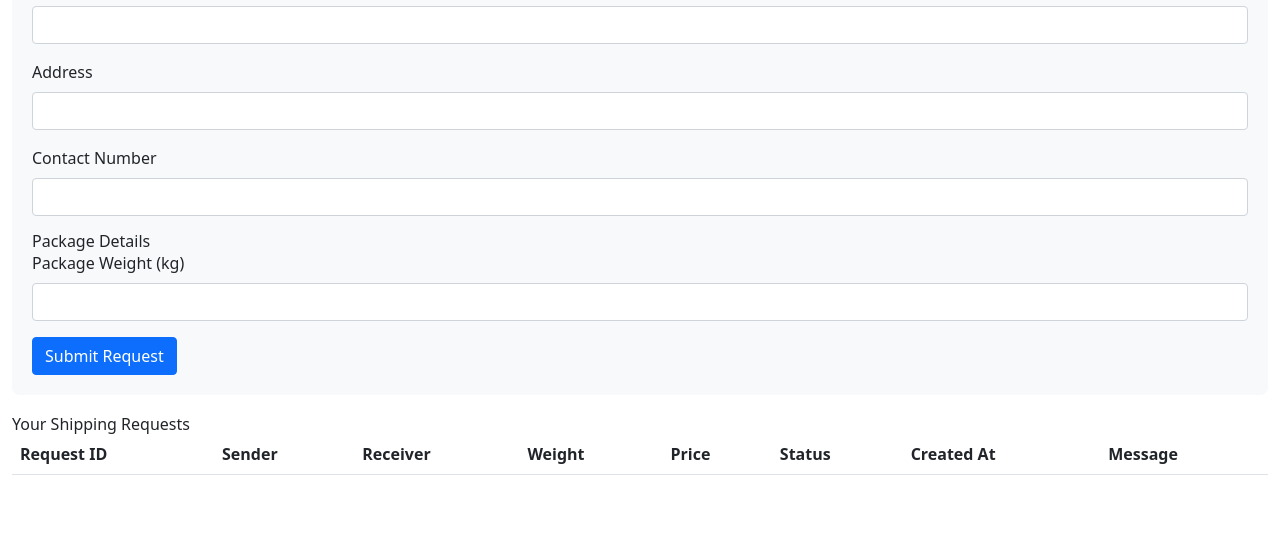
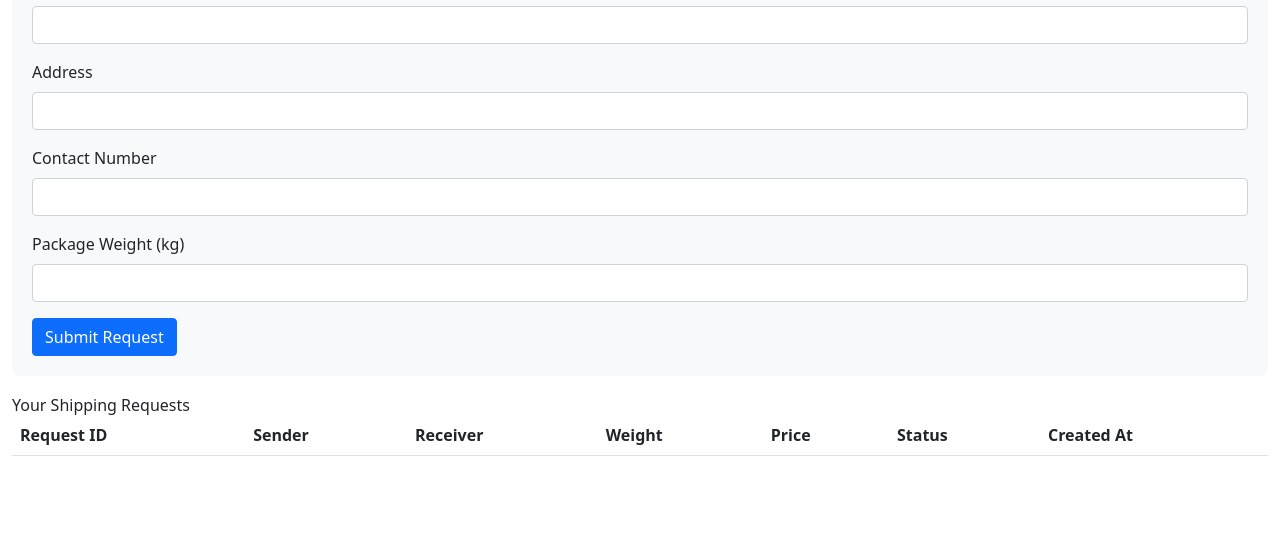
Before and after one commit to misbah7172/DropEx, a PHP site: page /user_dashboard.php in a window 1280 px wide. Shown: the part 1280-1819 px from the top of the page. After the commit the page ends 1736 px from the top, so only its background shows below. Run offline with PHP 8.4, Linux system fonts and the light colour scheme; a user stored in the database is signed in; data comes from the database, SQL or seed files in the repository; data that the repository does not hold is empty; some libraries are stand-ins or nearby versions.

Commit message:
removed message option user_dashboard.php

```diff
--- a/DropEx/user_dashboard.php
+++ b/DropEx/user_dashboard.php
@@ -295,7 +295,6 @@ $shipping_requests = mysqli_fetch_all($result, MYSQLI_ASSOC);
                     </div>
 
                     <!-- Package Information -->
-                    <h4>Package Details</h4>
                     <div class="mb-3">
                         <label class="form-label">Package Weight (kg)</label>
                         <input type="number" step="0.01" class="form-control" name="weight" required>
@@ -317,7 +316,6 @@ $shipping_requests = mysqli_fetch_all($result, MYSQLI_ASSOC);
                             <th>Price</th>
                             <th>Status</th>
                             <th>Created At</th>
-                            <th>Message</th>
                         </tr>
                     </thead>
                     <tbody>
@@ -332,13 +330,6 @@ $shipping_requests = mysqli_fetch_all($result, MYSQLI_ASSOC);
                                 <?php echo ucfirst($request['status']); ?>
                             </td>
                             <td><?php echo $request['Dispatched_Time']; ?></td>
-                            <td>
-    <?php if($request['status'] === 'approved' && $request['Delivered'] === null): ?>
-        <a href="message.php?request_id=<?php echo $request['serial']; ?>" class="btn btn-primary">
-            Message
-        </a>
-    <?php endif; ?>
-</td>
                         </tr>
                         <?php endforeach; ?>
                     </tbody>
```
